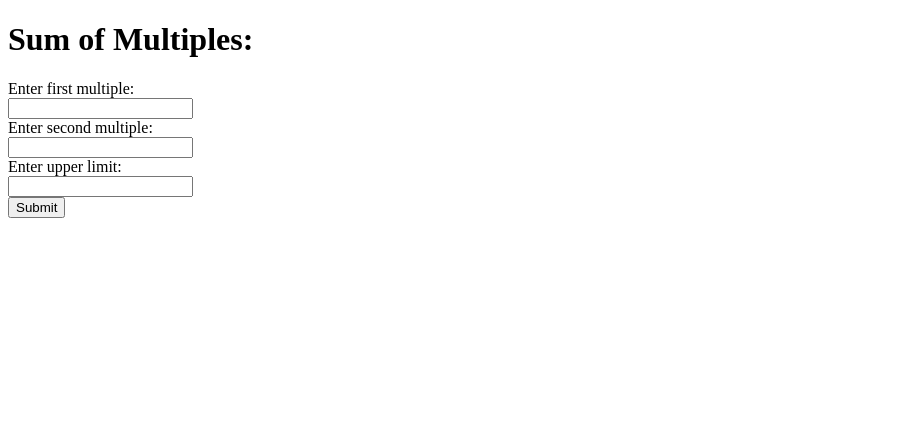
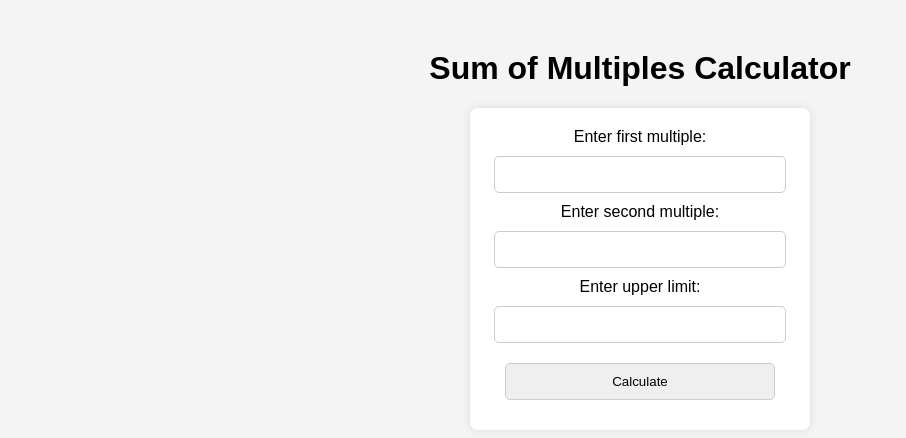
Before and after one commit to sen-zz/multiples-calculator, a plain HTML site: page index.html in a window 1280 px wide. Shown: the whole page, without its empty margins (0-906 px from the left). Drawn offline with Linux system fonts and the light colour scheme.

Commit message:
Update index.html

```diff
--- a/index.html
+++ b/index.html
@@ -3,11 +3,40 @@
 <head>
     <meta charset="UTF-8">
     <meta name="viewport" content="width=device-width, initial-scale=1.0">
-    <title>Sum of Multiples of x or y below</title>
+    <title>Sum of Multiples Calculator</title>
+    <style>
+        body {
+            font-family: Arial, sans-serif;
+            text-align: center;
+            margin-top: 50px;
+            background-color: #f4f4f4;
+        }
+        form {
+            background: #fff;
+            padding: 20px;
+            margin: 0 auto;
+            width: 300px;
+            border-radius: 8px;
+            box-shadow: 0 0 10px rgba(0,0,0,0.1);
+        }
+        input[type="number"], input[type="submit"] {
+            margin: 10px 0;
+            padding: 10px;
+            width: 90%;
+            border-radius: 5px;
+            border: 1px solid #ccc;
+        }
+        #result {
+            margin-top: 20px;
+            font-size: 18px;
+            color: #333;
+        }
+    </style>
 </head>
 <body>
-    <h1>Sum of Multiples:</h1>
-    <p id="result"></p>
+
+    <h1>Sum of Multiples Calculator</h1>
+
     <form id="multiplesForm">
         <label for="num1">Enter first multiple:</label><br>
         <input type="number" id="num1" name="num1" required><br>
@@ -18,14 +47,14 @@
         <label for="limit">Enter upper limit:</label><br>
         <input type="number" id="limit" name="limit" required><br>
 
-        <input type="submit" value="Submit">
+        <input type="submit" value="Calculate">
     </form>
 
-
+    <p id="result"></p>
 
     <script>
-        //Main function
-        function sumOfMultiples (limit, mul1, mul2) {
+        // Core sum calculation function
+        function sumOfMultiples(limit, mul1, mul2) {
             let sum = 0;
             for (let i = 0; i < limit; i++) {
                 if (i % mul1 === 0 || i % mul2 === 0) {
@@ -35,30 +64,24 @@
             return sum;
         }
 
-        //Handle Form Submission :3
-        document.querySelector('form').onsubmit = function(e) {
-            e.preventDefault();         // stops the form from refreshing/reloading the page.
+        // Handle form submission
+        document.getElementById('multiplesForm').onsubmit = function(e) {
+            e.preventDefault(); // Prevent page reload
 
-
-            //get the input VALUES from the form and convert them to numbers using +.
             const mul1 = +document.getElementById('num1').value;
             const mul2 = +document.getElementById('num2').value;
             const limit = +document.getElementById('limit').value;
 
-
-            //Basic validation check: check that all numbers
-            if (!mul1 || !mul2 || !limit) {
-                document.getElementById('result').textContent = 'Please enter valid numbers.';
-                return;     //exit the function if validation fails type shi
+            if (!mul1 || !mul2 || !limit || mul1 <= 0 || mul2 <= 0 || limit <= 0) {
+                document.getElementById('result').textContent = '⚠️ Please enter valid positive numbers.';
+                return;
             }
 
-            // calling the function
             const result = sumOfMultiples(limit, mul1, mul2);
+            document.getElementById('result').textContent =
+                `✅ The sum of multiples of ${mul1} and ${mul2} below ${limit} is: ${result}`;
+        };
+    </script>
 
-            // displaying the results in the page
-            document.getElementById('result').textContent = `Sum of multiples of ${mul1} and ${mul2} below ${limit} is: ${result}`;
-    }
-
-    </script>
 </body>
 </html>
```
